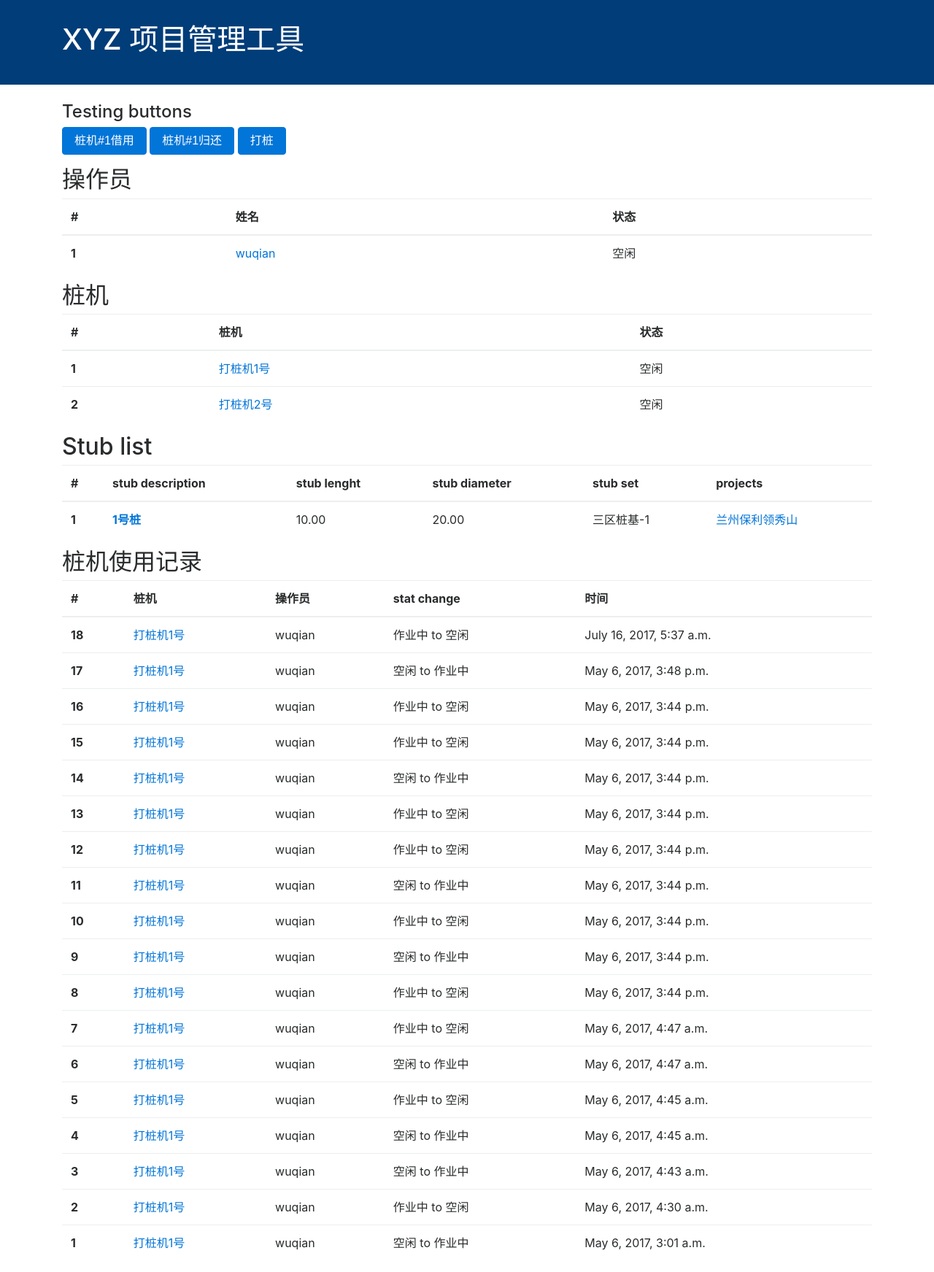
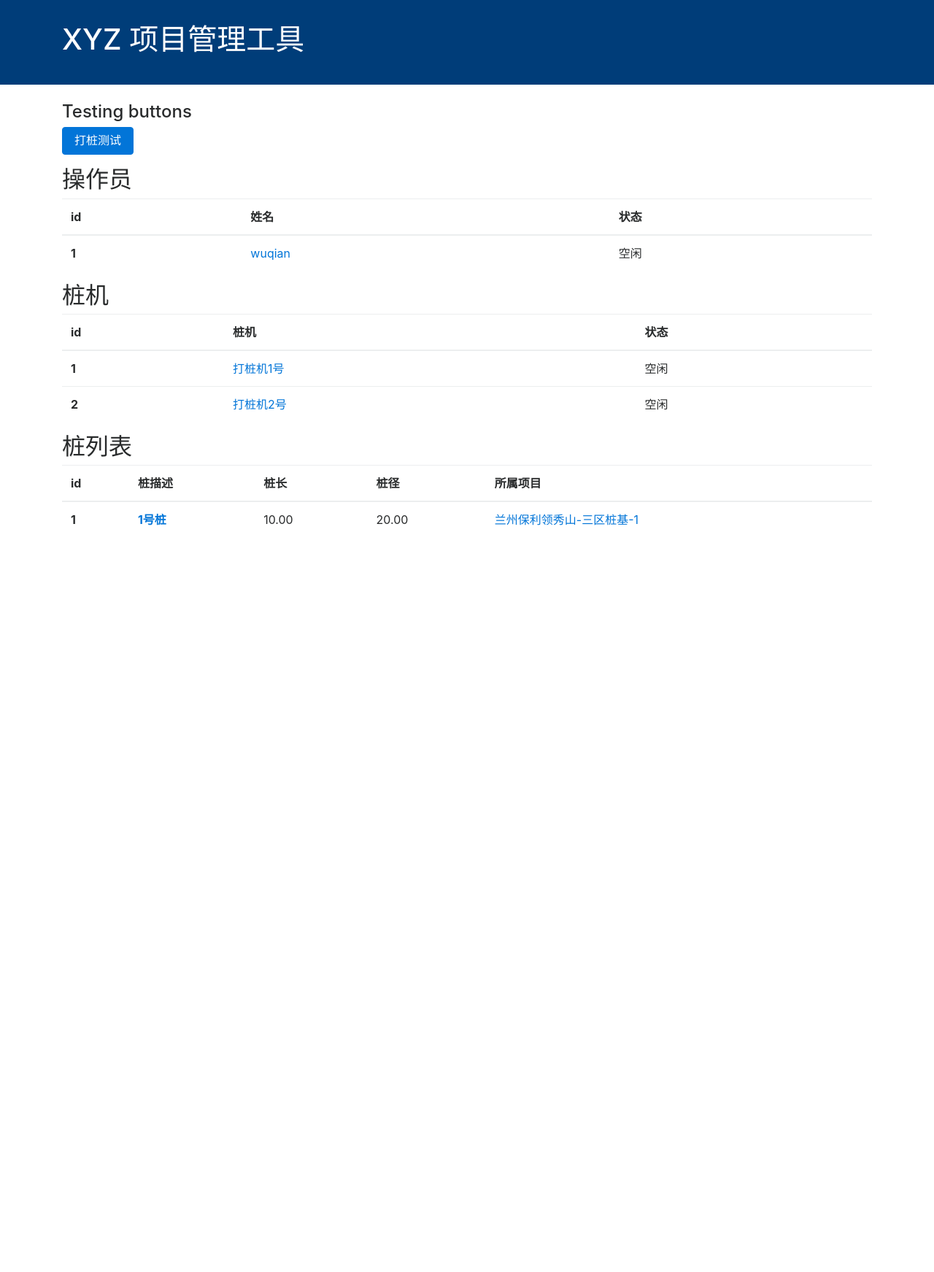
Before and after one commit to wuqian/monopoly, a Django app: page /operations/ in a window 1280 px wide. Shown: the whole page at 73% size. After the commit the page ends 720 px from the top, so only its background shows below. Run offline with Django 3.2, Linux system fonts and the light colour scheme; data comes from the database, SQL or seed files in the repository; both versions use the stored data as it was after the commit; some libraries are stand-ins or nearby versions.

Commit message:
update operations index.html

```diff
--- a/operations/serializers.py
+++ b/operations/serializers.py
@@ -37,6 +37,9 @@ class TampingRecordSerializer(serializers.Serializer):
     id = serializers.IntegerField(read_only=True)
     mechine_record_id = serializers.IntegerField()
     stub_id = serializers.IntegerField()
-
+    serial_num = serializers.IntegerField()
+    drop_offset = serializers.IntegerField()
+    depth_offset  = serializers.IntegerField()
+    consumption = serializers.IntegerField()
     def create(self, data):
         return TampingRecord.objects.create(**data)
--- a/operations/templates/operations/index.html
+++ b/operations/templates/operations/index.html
@@ -36,9 +36,11 @@
     </div>
     <div class="container">
         <h4>Testing buttons</h4>
+<!--
         <button id="checkout" type="button" class="btn btn-primary">桩机#1借用</button>
         <button id="checkin" type="button" class="btn btn-primary">桩机#1归还</button>
-        <button id="tamping" type="button" class="btn btn-primary">打桩</button>
+-->
+        <button id="tamping" type="button" class="btn btn-primary">打桩测试</button>
         <p>
         <div>
             <h2>操作员</h2>
@@ -46,7 +48,7 @@
         <table class="table table-hover">
             <thead>
                 <tr>
-                    <th>#</th>
+                    <th>id</th>
                     <th>姓名</th>
                     <th>状态</th>
                 </tr>
@@ -67,7 +69,7 @@
         <table class="table table-hover">
             <thead>
                 <tr>
-                    <th>#</th>
+                    <th>id</th>
                     <th>桩机</th>
                     <th>状态</th>
                 </tr>
@@ -83,17 +85,16 @@
             </tbody>
         </table>
          <div>
-            <h2>Stub list</h2>
+            <h2>桩列表</h2>
         </div>
         <table class="table table-hover">
             <thead>
                 <tr>
-                    <th>#</th>
-                    <th>stub description</th>
-                    <th>stub lenght</th>
-                    <th>stub diameter</th>
-                    <th>stub set</th>
-                    <th>projects</th>
+                    <th>id</th>
+                    <th>桩描述</th>
+                    <th>桩长</th>
+                    <th>桩径</th>
+                    <th>所属项目</th>
                 </tr>
             </thead>
             <tbody>
@@ -103,13 +104,13 @@
                     <th><a href="/projects/stubs/{{ stub.id }}">{{ stub.desc }}</a></th>
                     <td>{{ stub.length }}</td>
                     <td>{{ stub.diameter }}</td>
-                    <td>{{ stub.stubset.name }}</td>
-                    <td><a href="/projects/{{ stub.stubset.project.id }}/">{{ stub.stubset.project.name }}</a></td>
+                    <td><a href="/projects/{{ stub.stubset.project.id }}/">{{ stub.stubset.project.name }}-{{ stub.stubset.name }}</a></td>
                 </tr>
                 {% endfor %}
             </tbody>
         </table>
 
+<!--
         <div>
             <h2>桩机使用记录</h2>
         </div>
@@ -136,7 +137,7 @@
             </tbody>
         </table>
     </div>
-
+-->
     <!-- jquery JavaScript -->
     <script src="/static/js/jquery-3.2.1.min.js"></script>
 
@@ -145,6 +146,8 @@
 
     <script>
      $(document).ready(function() {
+       var stub_s_num = 1;
+
        $("#checkout").click(function () {
            //send jason to server
            obj = {
@@ -155,6 +158,7 @@
            };
            $.post("usage_record/", JSON.stringify(obj));
        });
+
        $("#checkin").click(function () {
            obj = {
                'mechine_id': 1,
@@ -164,15 +168,19 @@
            };
            $.post("usage_record/", JSON.stringify(obj));
        });
+
+       // tamping record test
        $("#tamping").click(function () {
            obj = {
                "mechine_record_id" : 17,
                "stub_id" : 1,
+               "serial_num" : stub_s_num++,
+               "drop_offset" : Math.floor((Math.random() * 100) + 1),
+               "depth_offset" : Math.floor((Math.random() * 100) + 1),
+               "consumption" : Math.floor((Math.random() * 100) + 1)
            };
            $.post("tamping_record/", JSON.stringify(obj));
-
        });
-
     });
 </script>
 </body></html>
--- a/projects/templates/projects/stub_detail.html
+++ b/projects/templates/projects/stub_detail.html
@@ -37,8 +37,7 @@
     <div class="container">
       <div >
           <h1>{{ project.name }}</h1>
-          <h2>{{ stubset.name }}</h2>
-          <h3>{{ stub.desc }}</h3>
+          <h2>{{ stubset.name }} / {{ stub.desc }}</h2>
       </div>
 
       <p>
```
Also changed, not shown: db.sqlite3. Lines whose indentation alone changed are shown as unchanged.
